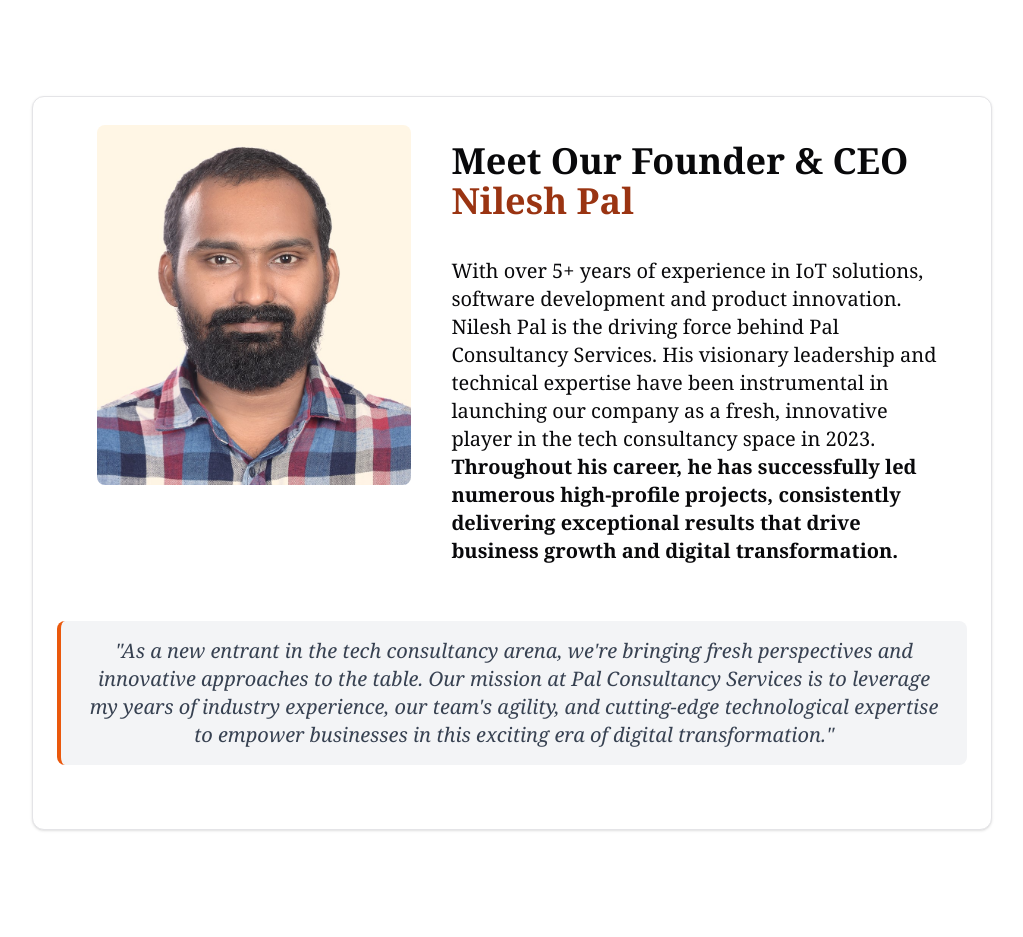
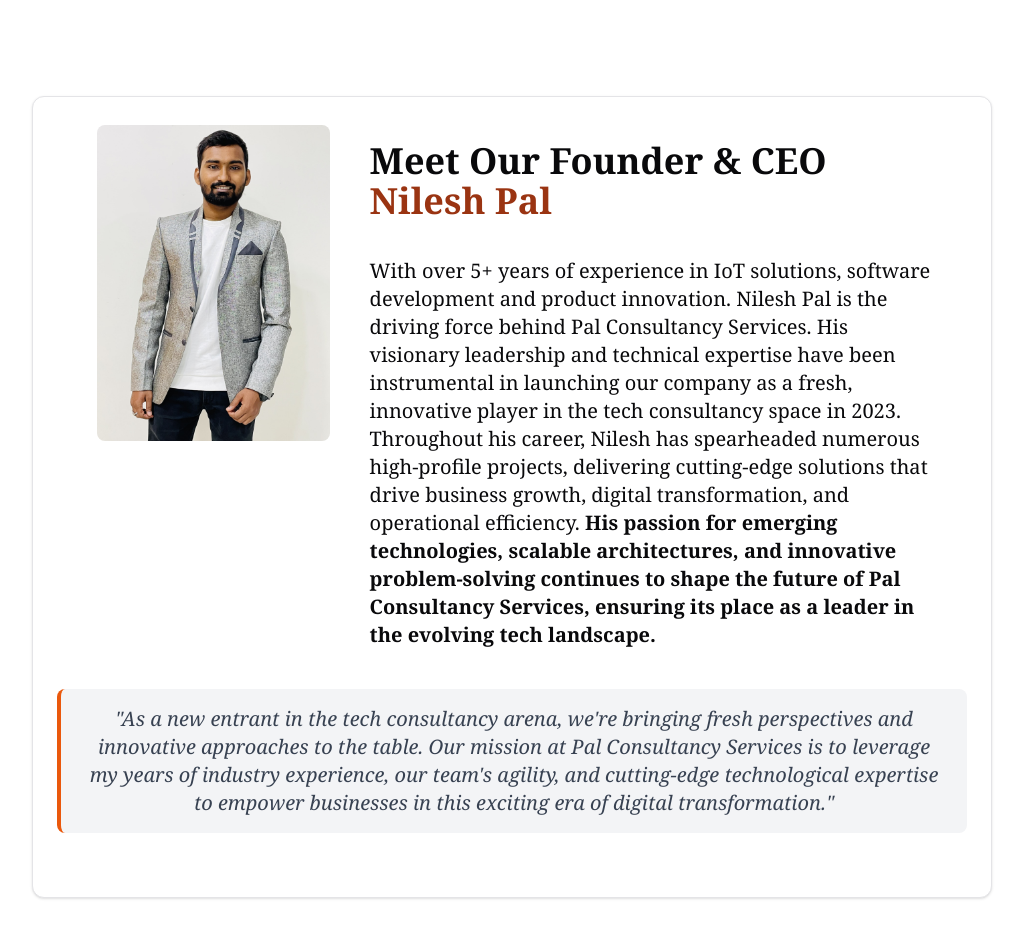
Before and after one commit to Alok-Pal/PCS, a Next.js app: page / in a window 1280 px wide. Shown: the part 3800-4737 px from the top of the page, without its empty margins (128-1151 px from the left). Built offline with nearby package versions, Linux system fonts and the light colour scheme.

Commit message:
feat : nilesh image

```diff
--- a/src/components/Founder.jsx
+++ b/src/components/Founder.jsx
@@ -8,20 +8,18 @@
   return (
     <Card className="w-full pb-10 dark:border dark:border-gray-800">
       <CardContent className="h-full">
-        <div className="grid lg:grid-cols-[1fr_1.5fr] md:grid-cols-1 grid-cols-1 w-full h-full gap-6">
+        <div className="grid lg:grid-cols-[0.8fr_1.8fr] md:grid-cols-1 grid-cols-1 w-full h-full gap-6">
           {/* Founder Image */}
           <Slide direction="up" duration={800} triggerOnce={true}>
             <div className="relative w-full h-[50vh] md:h-[40vh] mt-5 md:mt-7 lg:ps-10 md:ps-8 sm:ps-5">
               <Image
                 className="rounded-lg object-cover"
                 alt="Portrait of Nilesh Pal, Founder & CEO"
-                src="/assets/nilesh.jpg" // Replace with the actual path
+                src="/assets/Nilesh1.jpeg" // Replace with the actual path
                 // fill
-                width ={350}
-                height={350}
+                width ={320}
+                height={300}
                 quality={100}
-                // sizes="(max-width: 768px) 100vw, (max-width: 1024px) 50vw, 33vw"
-
                 priority
                 unoptimized
               />
@@ -39,11 +37,11 @@
               </p>
             </Slide>
             <Slide direction="up" duration={800}>
-              <p className="mt-6 md:mt-9 text-lg md:text-xl font-serif">
+              <p className="mt-6 md:mt-9 text-lg md:text-xl font-serif lg:pe-2">
                 With over 5+ years of experience in  IoT solutions, software development and product innovation.
                 Nilesh Pal is the driving force behind Pal Consultancy Services. His visionary leadership and technical
-                expertise have been instrumental in launching our company as a fresh, innovative player in the tech consultancy space in 2023.
-                <span className="font-bold"> Throughout his career, he has successfully led numerous high-profile projects, consistently delivering exceptional results that drive business growth and digital transformation.</span>
+                expertise have been instrumental in launching our company as a fresh, innovative player in the tech consultancy space in 2023. Throughout his career, Nilesh has spearheaded numerous high-profile projects, delivering cutting-edge solutions that drive business growth, digital transformation, and operational efficiency.
+                <span className="font-bold">  His passion for emerging technologies, scalable architectures, and innovative problem-solving continues to shape the future of Pal Consultancy Services, ensuring its place as a leader in the evolving tech landscape.</span>
               </p>
             </Slide>
           </div>
@@ -51,7 +49,7 @@
 
         {/* Quotation Section */}
         <Slide direction="up" duration={800}>
-          <blockquote className="mt-10 px-4 md:px-6 py-4 text-center border-l-4 border-orange-600 text-lg md:text-xl font-serif italic text-gray-700 bg-gray-100 rounded-lg">
+          <blockquote className="mt-6 px-4 md:px-6 py-4 text-center border-l-4 border-orange-600 text-lg md:text-xl font-serif italic text-gray-700 bg-gray-100 rounded-lg">
             "As a new entrant in the tech consultancy arena, we're bringing fresh perspectives and innovative approaches to the table. Our mission at Pal Consultancy Services is to leverage my years of industry experience, our team's agility, and cutting-edge technological expertise to empower businesses in this exciting era of digital transformation."
           </blockquote>
         </Slide>
```
Also changed, not shown: public/assets/Nilesh.jpeg (added), public/assets/Nilesh1.jpeg (added).
